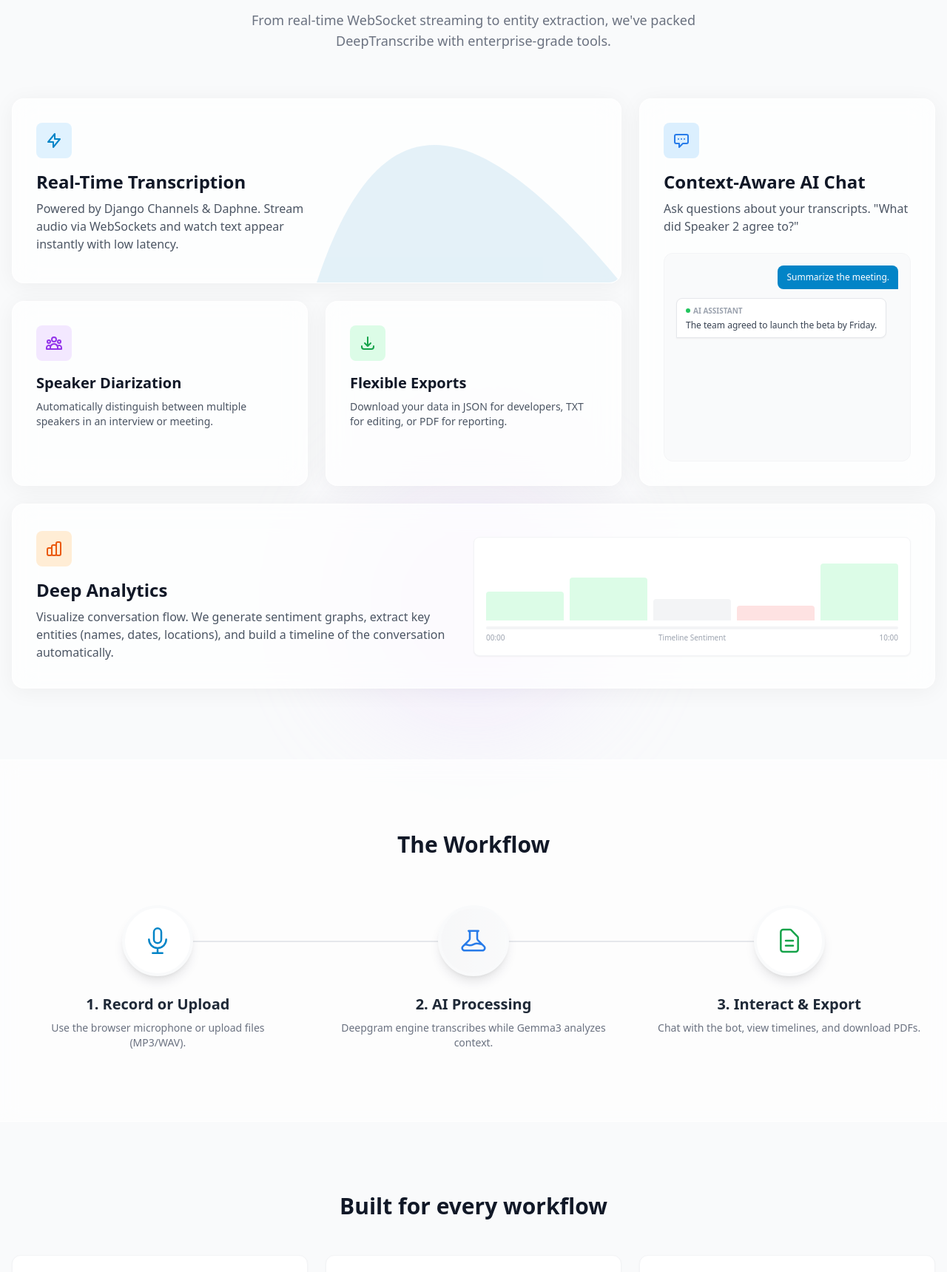
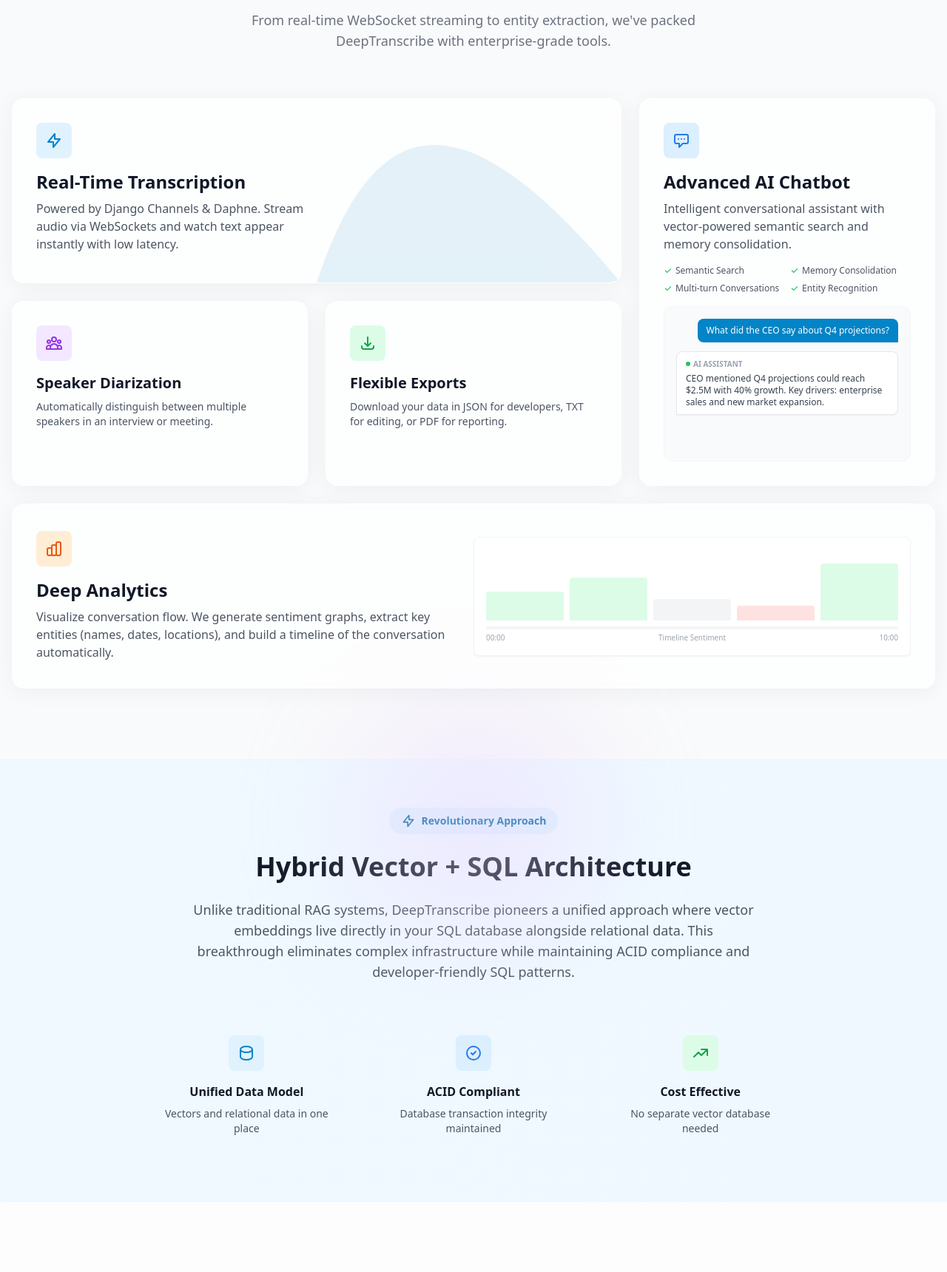
Before and after one commit to Anurag-Shankar-Maurya/DeepTranscribe, a Django app: page / in a window 1280 px wide. Shown: the part 1151-2871 px from the top of the page at 74% size. Run offline with Django 5.2, Linux system fonts and the light colour scheme; some libraries are stand-ins or nearby versions.

Commit message:
Enhance README and index.html to detail advanced AI chatbot features and hybrid vector-SQL architecture

```diff
--- a/templates/core/index.html
+++ b/templates/core/index.html
@@ -228,24 +228,44 @@
                     </div>
                 </div>
 
-                <!-- Tall Card: Chatbot -->
+                <!-- Tall Card: Advanced AI Chatbot -->
                 <div class="md:row-span-2 glass-panel rounded-2xl p-8 glass-card-hover relative overflow-hidden flex flex-col">
                     <div class="w-12 h-12 rounded-lg bg-accent-100 text-accent-600 flex items-center justify-center mb-4">
                         <svg class="w-6 h-6" fill="none" viewBox="0 0 24 24" stroke="currentColor"><path stroke-linecap="round" stroke-linejoin="round" stroke-width="2" d="M8 10h.01M12 10h.01M16 10h.01M9 16H5a2 2 0 01-2-2V6a2 2 0 012-2h14a2 2 0 012 2v8a2 2 0 01-2 2h-5l-5 5v-5z" /></svg>
                     </div>
-                    <h3 class="text-2xl font-bold text-gray-900 mb-2">Context-Aware AI Chat</h3>
-                    <p class="text-gray-600 mb-6">Ask questions about your transcripts. "What did Speaker 2 agree to?"</p>
+                    <h3 class="text-2xl font-bold text-gray-900 mb-2">Advanced AI Chatbot</h3>
+                    <p class="text-gray-600 mb-4">Intelligent conversational assistant with vector-powered semantic search and memory consolidation.</p>
+
+                    <!-- Feature Highlights -->
+                    <div class="grid grid-cols-2 gap-2 mb-4 text-xs">
+                        <div class="flex items-center gap-1 text-gray-600">
+                            <svg class="w-3 h-3 text-green-500" fill="currentColor" viewBox="0 0 20 20"><path fill-rule="evenodd" d="M16.707 5.293a1 1 0 010 1.414l-8 8a1 1 0 01-1.414 0l-4-4a1 1 0 011.414-1.414L8 12.586l7.293-7.293a1 1 0 011.414 0z" clip-rule="evenodd"></path></svg>
+                            Semantic Search
+                        </div>
+                        <div class="flex items-center gap-1 text-gray-600">
+                            <svg class="w-3 h-3 text-green-500" fill="currentColor" viewBox="0 0 20 20"><path fill-rule="evenodd" d="M16.707 5.293a1 1 0 010 1.414l-8 8a1 1 0 01-1.414 0l-4-4a1 1 0 011.414-1.414L8 12.586l7.293-7.293a1 1 0 011.414 0z" clip-rule="evenodd"></path></svg>
+                            Memory Consolidation
+                        </div>
+                        <div class="flex items-center gap-1 text-gray-600">
+                            <svg class="w-3 h-3 text-green-500" fill="currentColor" viewBox="0 0 20 20"><path fill-rule="evenodd" d="M16.707 5.293a1 1 0 010 1.414l-8 8a1 1 0 01-1.414 0l-4-4a1 1 0 011.414-1.414L8 12.586l7.293-7.293a1 1 0 011.414 0z" clip-rule="evenodd"></path></svg>
+                            Multi-turn Conversations
+                        </div>
+                        <div class="flex items-center gap-1 text-gray-600">
+                            <svg class="w-3 h-3 text-green-500" fill="currentColor" viewBox="0 0 20 20"><path fill-rule="evenodd" d="M16.707 5.293a1 1 0 010 1.414l-8 8a1 1 0 01-1.414 0l-4-4a1 1 0 011.414-1.414L8 12.586l7.293-7.293a1 1 0 011.414 0z" clip-rule="evenodd"></path></svg>
+                            Entity Recognition
+                        </div>
+                    </div>
 
                     <!-- Chat Simulation -->
                     <div class="mt-auto bg-gray-50 rounded-xl p-4 border border-gray-100 flex-grow">
                         <div class="space-y-3">
                             <div class="flex justify-end">
-                                <div class="bg-primary-600 text-white text-xs py-2 px-3 rounded-l-lg rounded-tr-lg">Summarize the meeting.</div>
+                                <div class="bg-primary-600 text-white text-xs py-2 px-3 rounded-l-lg rounded-tr-lg">What did the CEO say about Q4 projections?</div>
                             </div>
                             <div class="flex justify-start">
                                 <div class="bg-white border border-gray-200 text-gray-700 text-xs py-2 px-3 rounded-r-lg rounded-tl-lg shadow-sm">
                                     <div class="flex items-center gap-1 mb-1"><span class="w-1.5 h-1.5 bg-green-500 rounded-full"></span> <span class="text-[10px] uppercase font-bold text-gray-400">AI Assistant</span></div>
-                                    The team agreed to launch the beta by Friday.
+                                    CEO mentioned Q4 projections could reach $2.5M with 40% growth. Key drivers: enterprise sales and new market expansion.
                                 </div>
                             </div>
                         </div>
@@ -299,6 +319,45 @@
                     </div>
                 </div>
 
+            </div>
+        </div>
+    </section>
+
+    <!-- 3.5 INNOVATION HIGHLIGHT -->
+    <section class="py-16 bg-gradient-to-r from-primary-50 to-accent-50 border-y border-primary-100/50">
+        <div class="container mx-auto px-4">
+            <div class="text-center max-w-4xl mx-auto">
+                <div class="inline-flex items-center gap-2 px-4 py-2 rounded-full bg-primary-100 text-primary-700 mb-6">
+                    <svg class="w-5 h-5" fill="none" viewBox="0 0 24 24" stroke="currentColor"><path stroke-linecap="round" stroke-linejoin="round" stroke-width="2" d="M13 10V3L4 14h7v7l9-11h-7z" /></svg>
+                    <span class="text-sm font-bold">Revolutionary Approach</span>
+                </div>
+                <h2 class="text-3xl md:text-4xl font-bold text-gray-900 mb-6">Hybrid Vector + SQL Architecture</h2>
+                <p class="text-lg text-gray-600 mb-8 max-w-3xl mx-auto">
+                    Unlike traditional RAG systems, DeepTranscribe pioneers a unified approach where vector embeddings live directly in your SQL database alongside relational data. This breakthrough eliminates complex infrastructure while maintaining ACID compliance and developer-friendly SQL patterns.
+                </p>
+                <div class="grid grid-cols-1 md:grid-cols-3 gap-6 mt-12">
+                    <div class="text-center p-6">
+                        <div class="w-12 h-12 bg-primary-100 rounded-lg flex items-center justify-center mx-auto mb-4">
+                            <svg class="w-6 h-6 text-primary-600" fill="none" viewBox="0 0 24 24" stroke="currentColor"><path stroke-linecap="round" stroke-linejoin="round" stroke-width="2" d="M4 7v10c0 2.21 3.582 4 8 4s8-1.79 8-4V7M4 7c0 2.21 3.582 4 8 4s8-1.79 8-4M4 7c0-2.21 3.582-4 8-4s8 1.79 8 4" /></svg>
+                        </div>
+                        <h3 class="font-bold text-gray-900 mb-2">Unified Data Model</h3>
+                        <p class="text-sm text-gray-600">Vectors and relational data in one place</p>
+                    </div>
+                    <div class="text-center p-6">
+                        <div class="w-12 h-12 bg-accent-100 rounded-lg flex items-center justify-center mx-auto mb-4">
+                            <svg class="w-6 h-6 text-accent-600" fill="none" viewBox="0 0 24 24" stroke="currentColor"><path stroke-linecap="round" stroke-linejoin="round" stroke-width="2" d="M9 12l2 2 4-4m6 2a9 9 0 11-18 0 9 9 0 0118 0z" /></svg>
+                        </div>
+                        <h3 class="font-bold text-gray-900 mb-2">ACID Compliant</h3>
+                        <p class="text-sm text-gray-600">Database transaction integrity maintained</p>
+                    </div>
+                    <div class="text-center p-6">
+                        <div class="w-12 h-12 bg-green-100 rounded-lg flex items-center justify-center mx-auto mb-4">
+                            <svg class="w-6 h-6 text-green-600" fill="none" viewBox="0 0 24 24" stroke="currentColor"><path stroke-linecap="round" stroke-linejoin="round" stroke-width="2" d="M13 7h8m0 0v8m0-8l-8 8-4-4-6 6" /></svg>
+                        </div>
+                        <h3 class="font-bold text-gray-900 mb-2">Cost Effective</h3>
+                        <p class="text-sm text-gray-600">No separate vector database needed</p>
+                    </div>
+                </div>
             </div>
         </div>
     </section>
```
Also changed, not shown: README.md.
